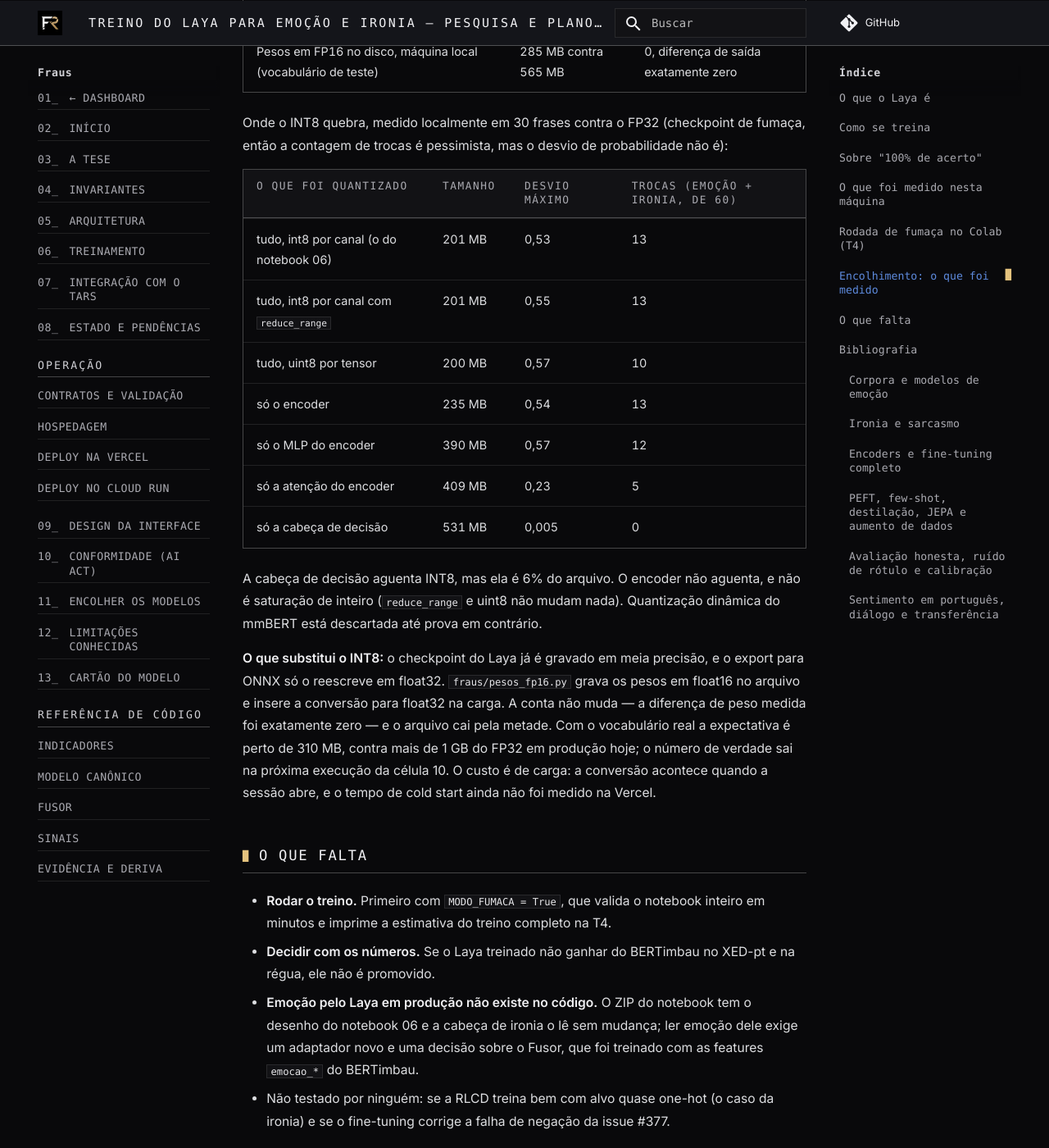
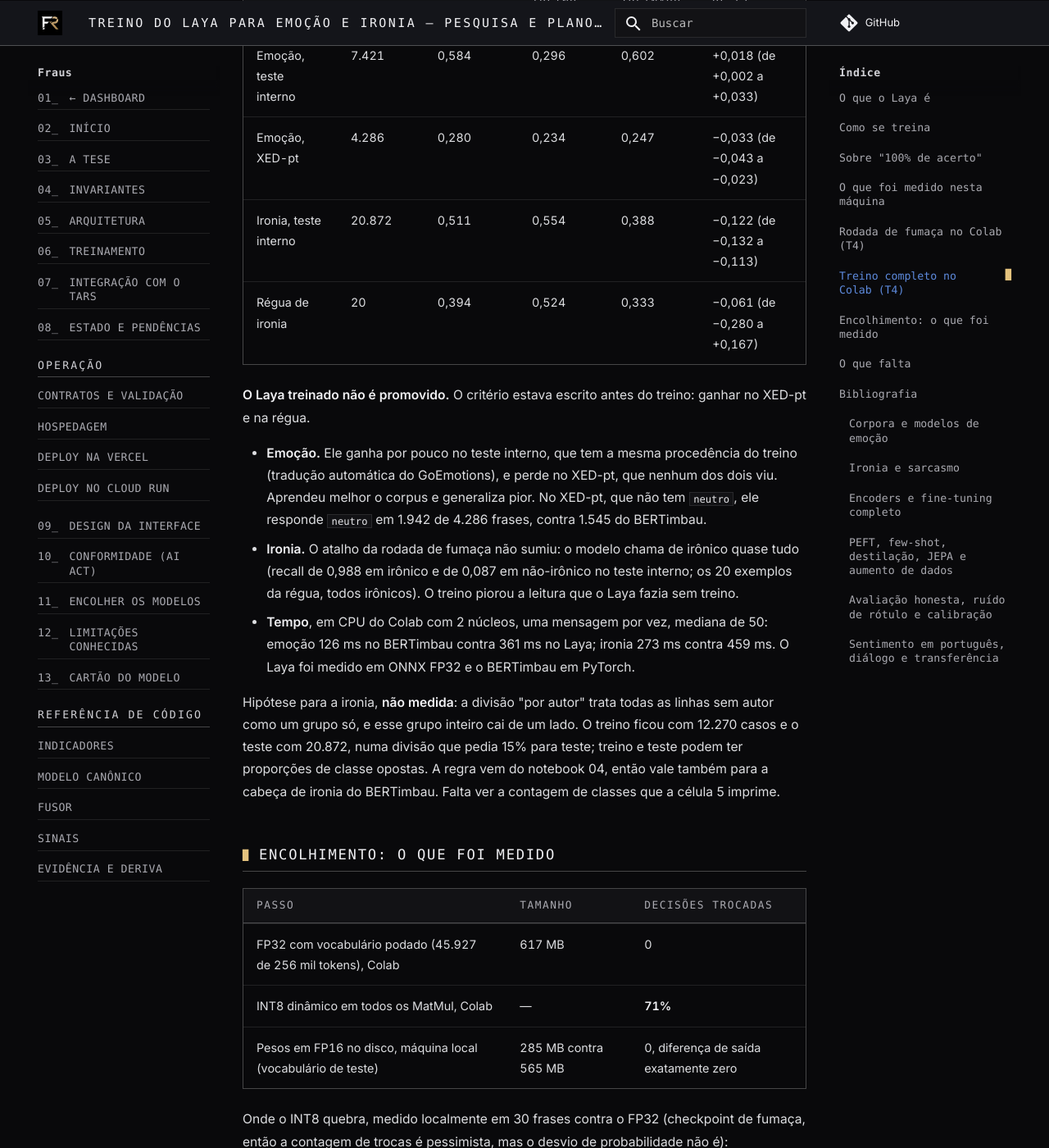
Before and after one commit to Joao-Tavares0312/Fraus, an MkDocs documentation site: the page built from docs/notas/2026-10-02-treino-laya.md, in a window 1280 px wide and 1400 px high, scrolled down 4545 px. Shown: the whole window at 82% size. Built offline with MkDocs 1.6.1 and Material for MkDocs 9.7.7, drawn with Linux system fonts in a browser that asks for light colours; some web fonts are replaced; comment, search, counter and statistics services are not loaded; some of the changed text lies outside the part shown.

Commit message:
docs(laya): resultado do treino completo e decisao de nao promover
Co-Authored-By: Neuro <neuro.chan.dev@gmail.com>

```diff
--- a/docs/notas/2026-10-02-treino-laya.md
+++ b/docs/notas/2026-10-02-treino-laya.md
@@ -126,6 +126,42 @@ resultado**; o que ela prova é o caminho e três fatos sobre o dado.
 - Com 600 casos o Laya passou a chamar tudo de irônico. É o atalho que a régua
   existe para pegar; só o treino completo diz se ele some.
 
+## Treino completo no Colab (T4)
+
+Duas épocas, 71.102 casos, 89 minutos; perda média 0,8348 e depois 0,8115.
+Laudo gerado em 02/10/2026 às 15:50 UTC. O candidato é o Laya treinado e a
+referência é o BERTimbau; diferença com intervalo de 95% por bootstrap.
+
+| Conjunto | Exemplos | BERTimbau | Laya sem treino | Laya treinado | Diferença de F1-macro |
+|---|---|---|---|---|---|
+| Emoção, teste interno | 7.421 | 0,584 | 0,296 | 0,602 | +0,018 (de +0,002 a +0,033) |
+| Emoção, XED-pt | 4.286 | 0,280 | 0,234 | 0,247 | −0,033 (de −0,043 a −0,023) |
+| Ironia, teste interno | 20.872 | 0,511 | 0,554 | 0,388 | −0,122 (de −0,132 a −0,113) |
+| Régua de ironia | 20 | 0,394 | 0,524 | 0,333 | −0,061 (de −0,280 a +0,167) |
+
+**O Laya treinado não é promovido.** O critério estava escrito antes do treino:
+ganhar no XED-pt e na régua.
+
+- **Emoção.** Ele ganha por pouco no teste interno, que tem a mesma procedência
+  do treino (tradução automática do GoEmotions), e perde no XED-pt, que nenhum
+  dos dois viu. Aprendeu melhor o corpus e generaliza pior. No XED-pt, que não
+  tem `neutro`, ele responde `neutro` em 1.942 de 4.286 frases, contra 1.545 do
+  BERTimbau.
+- **Ironia.** O atalho da rodada de fumaça não sumiu: o modelo chama de irônico
+  quase tudo (recall de 0,988 em irônico e de 0,087 em não-irônico no teste
+  interno; os 20 exemplos da régua, todos irônicos). O treino piorou a leitura
+  que o Laya fazia sem treino.
+- **Tempo**, em CPU do Colab com 2 núcleos, uma mensagem por vez, mediana de 50:
+  emoção 126 ms no BERTimbau contra 361 ms no Laya; ironia 273 ms contra
+  459 ms. O Laya foi medido em ONNX FP32 e o BERTimbau em PyTorch.
+
+Hipótese para a ironia, **não medida**: a divisão "por autor" trata todas as
+linhas sem autor como um grupo só, e esse grupo inteiro cai de um lado. O
+treino ficou com 12.270 casos e o teste com 20.872, numa divisão que pedia 15%
+para teste; treino e teste podem ter proporções de classe opostas. A regra vem
+do notebook 04, então vale também para a cabeça de ironia do BERTimbau. Falta
+ver a contagem de classes que a célula 5 imprime.
+
 ## Encolhimento: o que foi medido
 
 | Passo | Tamanho | Decisões trocadas |
@@ -163,11 +199,11 @@ abre, e o tempo de cold start ainda não foi medido na Vercel.
 
 ## O que falta
 
-- **Rodar o treino.** Primeiro com `MODO_FUMACA = True`, que valida o notebook
-  inteiro em minutos e imprime a estimativa do treino completo na T4.
-- **Decidir com os números.** Se o Laya treinado não ganhar do BERTimbau no
-  XED-pt e na régua, ele não é promovido.
-- **Emoção pelo Laya em produção não existe no código.** O ZIP do notebook
+- **Conferir a divisão do corpus de ironia** (hipótese acima). Se ela se
+  confirmar, o teste interno de ironia mede mudança de distribuição, e a
+  correção vale para o notebook 04 também.
+- **Emoção pelo Laya em produção não existe no código**, e com este resultado
+  não há motivo para escrever. O ZIP do notebook
   tem o desenho do notebook 06 e a cabeça de ironia o lê sem mudança; ler
   emoção dele exige um adaptador novo e uma decisão sobre o Fusor, que foi
   treinado com as features `emocao_*` do BERTimbau.
```
